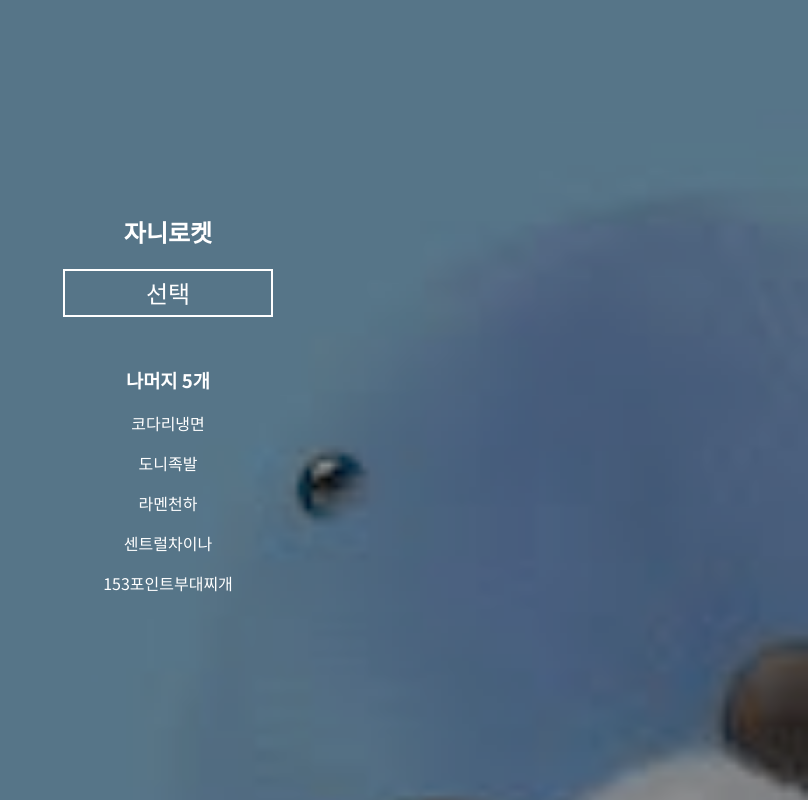
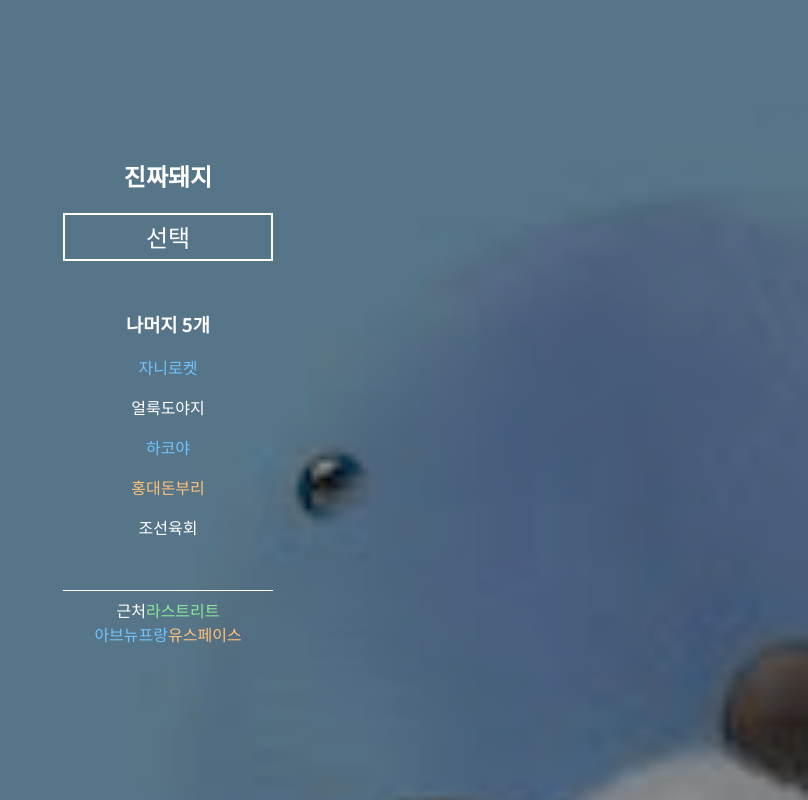
Before and after one commit to EEggii/z, an Angular app: page / in a window 1280 px wide. Both pictures are taken after a click on the button "선택". Shown: the whole page, without its empty margins (472-1280 px from the left). Built offline with nearby package versions, Linux system fonts and the light colour scheme.

Commit message:
add index color and some restoraunt

```diff
--- a/src/app/app.component.css
+++ b/src/app/app.component.css
@@ -8,6 +8,7 @@
   -webkit-justify-content: center;
           justify-content: center;
   text-align: center;
+  flex-direction: column;
 }
 
 .content {
@@ -31,3 +32,25 @@ button:active {
   color: black;
   background-color: white;
 }
+
+.nearBy {
+  color: white;
+}
+
+.laStreet {
+  color: #8ce99a;
+}
+
+.avenueFranc {
+  color: #72c3fc;
+}
+
+.uSpace {
+  color: #ffc078;
+}
+
+.index {
+  width: 210px;
+  border-top: 1px solid white;
+  padding-top: 7px;
+}
--- a/src/app/app.component.html
+++ b/src/app/app.component.html
@@ -1,12 +1,18 @@
 <div class="container">
   <div class="content">
-    <h2>
+    <h2 [className]="locate(this.theChosenOne)">
       {{ !clicked ? "점심" : this.theChosenOne}}
     </h2>
 
     <button [disabled]="isShuffling()" (click)="choice()">선택</button>
 
     <h3 [hidden]="!clicked">나머지 5개</h3>
-    <p [hidden]="!clicked" *ngFor="let other of others">{{other}}</p>
+    <p [className]="locate(other)" [hidden]="!clicked" *ngFor="let other of others">{{other}}</p>
+
   </div>
+  <br />
+  <p class="index"><span>근처</span>
+    <span [className]="'laStreet'">라스트리트</span><br />
+    <span [className]="'avenueFranc'">아브뉴프랑</span>
+    <span [className]="'uSpace'">유스페이스</span></p>
 </div>
--- a/src/app/app.component.ts
+++ b/src/app/app.component.ts
@@ -11,7 +11,13 @@ export class AppComponent {
                                   '한우국밥', '홍대칼족', '진짜돼지', '사보텐', '도원참치', '센트럴차이나',
                                   '매드후라이드치킨', '양재정육식당', '라멘천하', '도니족발', '조선육회',
                                   '이쿠', '코코이찌방야', '하코야', '소호정', '153포인트부대찌개',
-                                  '자니로켓', '서호돈까스', '홍대돈부리'];
+                                  '자니로켓', '서호돈까스', '홍대돈부리', '찬장', '가츠규'];
+
+  // nearby: Array<String> = ['반포식스', '맥도날드', '얼룩도야지', '한우국밥', '홍대칼족', '진짜돼지', '도원참치', '센트럴차이나', '매드후라이드치킨', '양재정육식당', '라멘천하', '도니족발', '조선육회'];
+  laStreet: Array<String> = ['찬장', '코코이찌방야', '가츠규', '하코야'];
+  avenueFranc: Array<String> = ['사보텐', '소호정', '하코야', '153포인트부대찌개', '자니로켓'];
+  uspace: Array<String> = ["이쿠", '서호돈까스', '홍대돈부리'];
+
   theChosenOne: String = 'The Chosen One';
   others: Array<String> = [];
   shuffling: Boolean = false;
@@ -50,4 +56,19 @@ export class AppComponent {
   isShuffling() {
     return this.shuffling;
   }
+
+  locate(r) {
+    let location: String = "nearBy";
+
+    if (this.laStreet.indexOf(r) != -1)
+      location = "laStreet";
+
+    if (this.avenueFranc.indexOf(r) != -1)
+      location = "avenueFranc"
+
+    if (this.uspace.indexOf(r) != -1)
+      location = "uSpace";
+
+    return location;
+  }
 }
```
